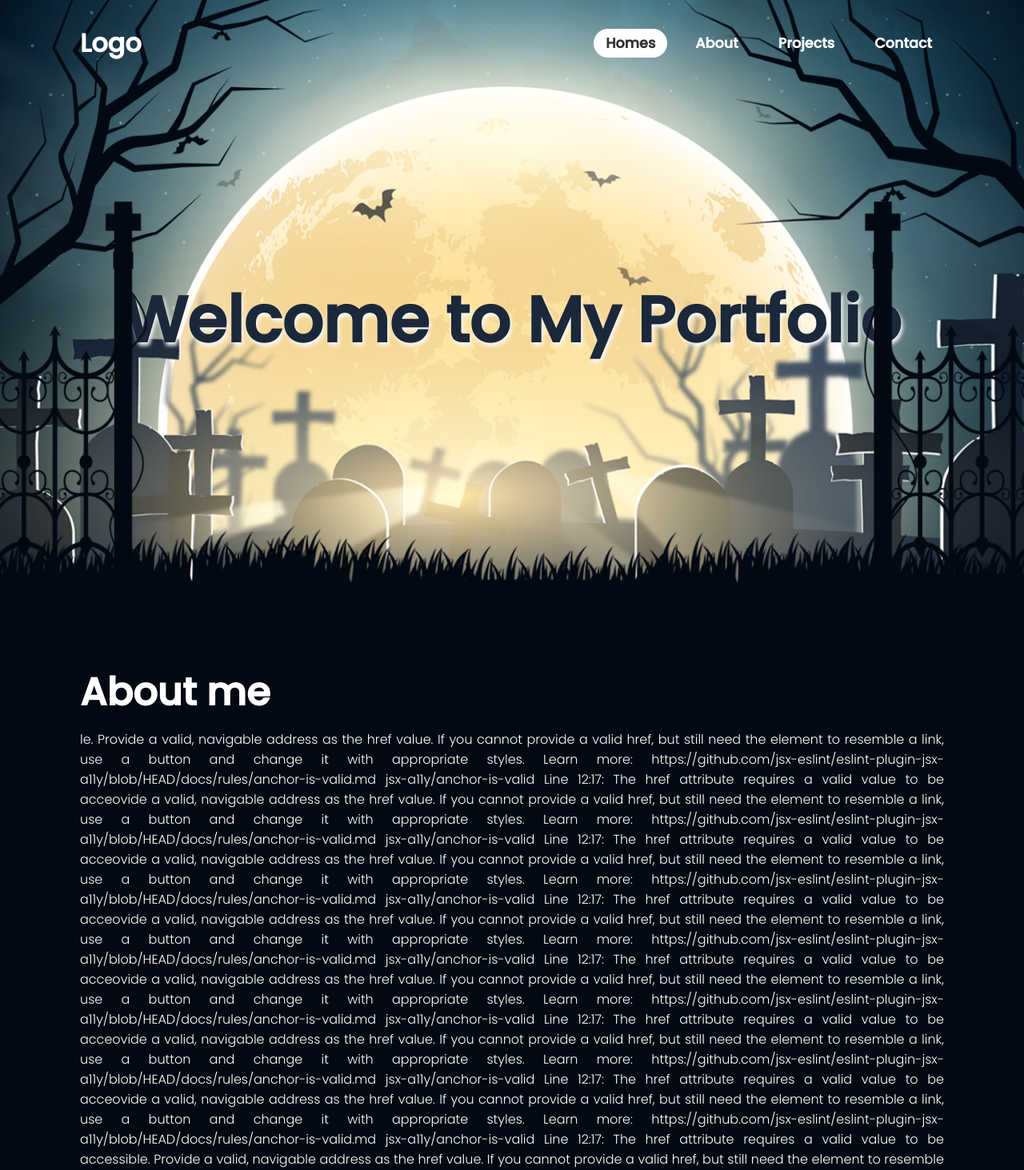
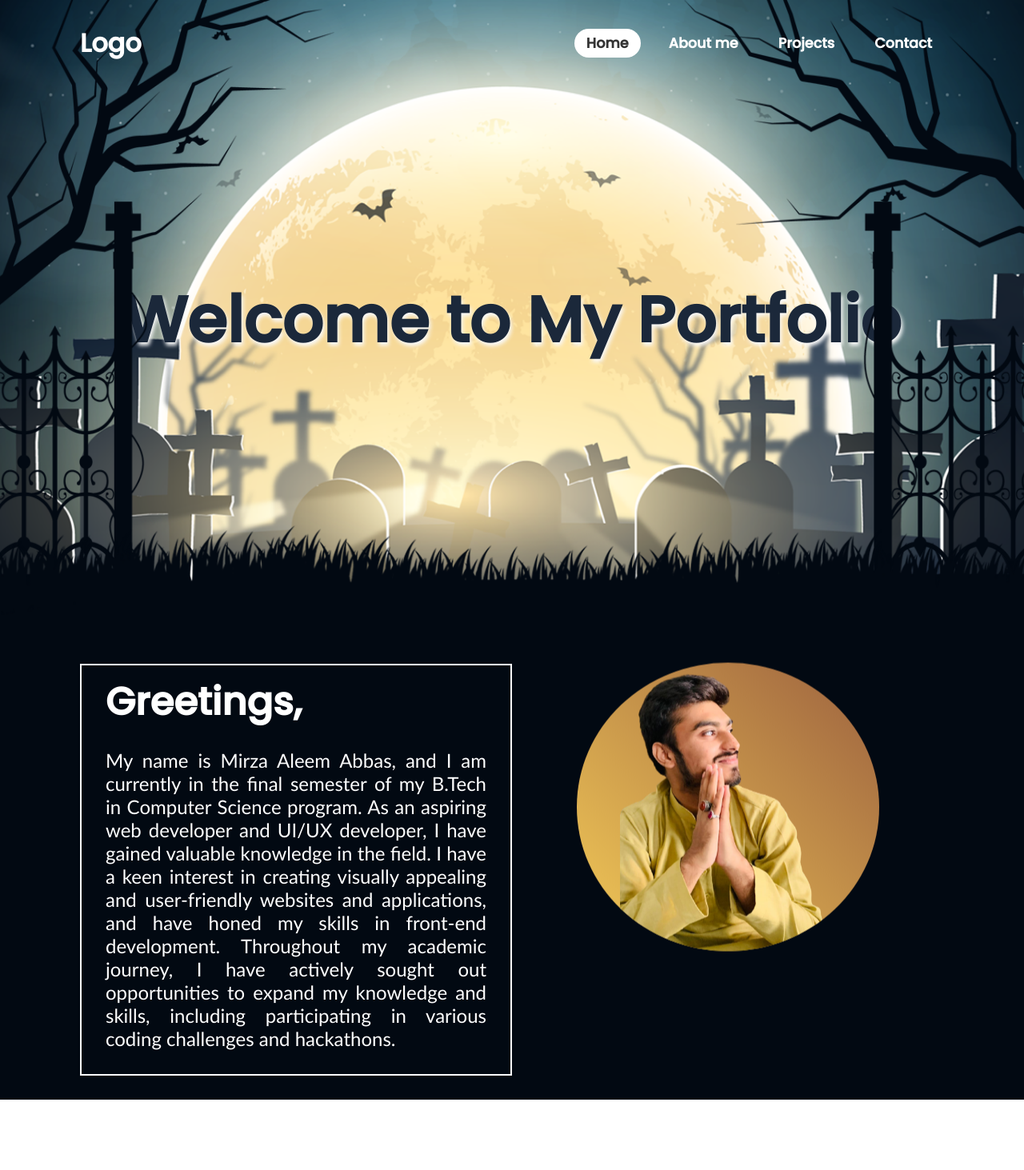
Before and after one commit to MirzaAleem/Portfolio2.0, a React (Create React App) app: page / in a window 1280 px wide. Shown: the top 1463 px of the page at 80% size. After the commit the page ends 1375 px from the top, so only its background shows below. Built offline with nearby package versions, Linux system fonts and the light colour scheme.

Commit message:
Created about component and added nav link feature

```diff
--- /dev/null
+++ b/src/App.css
@@ -0,0 +1,50 @@
+#navbar{
+    position: absolute;
+    top: 0;
+    left: 0;
+    width: 100%;
+    padding: 30px 100px;
+    z-index: 100;
+    display: flex;
+    align-items: center;
+    justify-content: space-between;
+}
+
+#logo{
+    font-size: 2em;
+    color: #fff;
+    user-select: none;
+}
+
+.nav_link{
+    position: relative;
+    font-size: 1.1em;
+    color: #fff;
+    font-weight: 600;
+    margin-left: 20px;
+    padding: 6px 15px;
+    text-decoration: none;
+    transition: 0.5s;
+}
+
+.nav_link:hover, .active{
+    color: #333;
+}
+
+.nav_link span{
+    position: absolute;
+    top: 0;
+    left: 0;
+    width: 100%;
+    height: 100%;
+    background: #fff;
+    border-radius: 30px;
+    z-index: -1;
+    opacity: 0;
+    transform: scale(0);
+    transition: 0.5s;
+}
+.nav_link:hover span, .active span{
+    transform: scale(1);
+    opacity: 1;
+}
--- a/src/App.js
+++ b/src/App.js
@@ -1,13 +1,9 @@
-import Home from "./components/Home/Home";
 import Navbar from "./components/Navbar/Navbar";
-import About from "./components/About/About";
 
 function App() {
   return (
     <div className="App">
     <Navbar/>
-    <Home/>
-    <About/>
     </div>
   );
 }
--- a/src/components/About/About.jsx
+++ b/src/components/About/About.jsx
@@ -3,15 +3,19 @@ import "./about.css"
 function About() {
   return (
     <div id="about">
-        <h2>About me</h2>
-        <p>le. Provide a valid, navigable address as the href value. If you cannot provide a valid href, but still need the element to resemble a link, use a button and change it with appropriate styles. Learn more: https://github.com/jsx-eslint/eslint-plugin-jsx-a11y/blob/HEAD/docs/rules/anchor-is-valid.md  jsx-a11y/anchor-is-valid
-Line 12:17:  The href attribute requires a valid value to be acceovide a valid, navigable address as the href value. If you cannot provide a valid href, but still need the element to resemble a link, use a button and change it with appropriate styles. Learn more: https://github.com/jsx-eslint/eslint-plugin-jsx-a11y/blob/HEAD/docs/rules/anchor-is-valid.md  jsx-a11y/anchor-is-valid
-Line 12:17:  The href attribute requires a valid value to be acceovide a valid, navigable address as the href value. If you cannot provide a valid href, but still need the element to resemble a link, use a button and change it with appropriate styles. Learn more: https://github.com/jsx-eslint/eslint-plugin-jsx-a11y/blob/HEAD/docs/rules/anchor-is-valid.md  jsx-a11y/anchor-is-valid
-Line 12:17:  The href attribute requires a valid value to be acceovide a valid, navigable address as the href value. If you cannot provide a valid href, but still need the element to resemble a link, use a button and change it with appropriate styles. Learn more: https://github.com/jsx-eslint/eslint-plugin-jsx-a11y/blob/HEAD/docs/rules/anchor-is-valid.md  jsx-a11y/anchor-is-valid
-Line 12:17:  The href attribute requires a valid value to be acceovide a valid, navigable address as the href value. If you cannot provide a valid href, but still need the element to resemble a link, use a button and change it with appropriate styles. Learn more: https://github.com/jsx-eslint/eslint-plugin-jsx-a11y/blob/HEAD/docs/rules/anchor-is-valid.md  jsx-a11y/anchor-is-valid
-Line 12:17:  The href attribute requires a valid value to be acceovide a valid, navigable address as the href value. If you cannot provide a valid href, but still need the element to resemble a link, use a button and change it with appropriate styles. Learn more: https://github.com/jsx-eslint/eslint-plugin-jsx-a11y/blob/HEAD/docs/rules/anchor-is-valid.md  jsx-a11y/anchor-is-valid
-Line 12:17:  The href attribute requires a valid value to be acceovide a valid, navigable address as the href value. If you cannot provide a valid href, but still need the element to resemble a link, use a button and change it with appropriate styles. Learn more: https://github.com/jsx-eslint/eslint-plugin-jsx-a11y/blob/HEAD/docs/rules/anchor-is-valid.md  jsx-a11y/anchor-is-valid
-Line 12:17:  The href attribute requires a valid value to be accessible. Provide a valid, navigable address as the href value. If you cannot provide a valid href, but still need the element to resemble a link, use a button and change it with appropriate styles. Learn more: https://github.com/jsx-eslint/eslint-plugin-jsx-a11y/blob/HEAD/docs/rules/anchor-is-valid.md  jsx-a11y/anchor-is-valid</p>
+        <div className="about-text">
+        <h2>Greetings,</h2>
+        <p>My name is Mirza Aleem Abbas, and I am currently in the final semester of my B.Tech in Computer Science program.
+           As an aspiring web developer and UI/UX developer, I have gained valuable knowledge in the field.
+           I have a keen interest in creating visually appealing and user-friendly websites and applications,
+           and have honed my skills in front-end development. Throughout my academic journey,
+           I have actively sought out opportunities to expand my knowledge and skills, including participating
+           in various coding challenges and hackathons.
+        </p>
+        </div>
+        <div className="about-me-image">
+        <img src="assets\images\me.png" alt="Me" className="floating-animation" />
+      </div>
     </div>
   )
 }
--- a/src/components/About/about.css
+++ b/src/components/About/about.css
@@ -2,17 +2,54 @@
     position: relative;
     background: #020912;
     padding: 30px 100px;
+    display: flex;
+}
+
+.about-text{
+    border: 2px solid white;
+    margin: 0;
+    padding: 10px;
+    width: 50%;
+    height: fit-content;
 }
 
 #about h2{
-    font-size: 3em;
+    font-size: 3rem;
     color: #fff;
-    margin-bottom: 10px;
+    margin-bottom: 2px;
+    padding-left: 20px;
 }
 
 #about p{
-    font-size: 1em;
+    padding: 20px;
+    font-size: 1.5em;
+    font-family: 'Gill Sans', 'Gill Sans MT', Calibri, 'Trebuchet MS', sans-serif;
     color: #fff;
     font-weight: 300;
     text-align: justify;
 }
+.about-me-image {
+    width: 50%;
+    text-align: center;
+  }
+
+  .about-me-image img {
+    background: linear-gradient(45deg, #f3ca57, #9c613f);
+    width: 70%;
+    height: 70%;
+    border-radius: 50%;
+    object-fit: contain;
+    animation: floating 3s ease-in-out infinite;
+  }
+
+  @keyframes floating {
+    0% {
+      transform: translateY(0);
+    }
+    50% {
+      transform: translateY(-10px);
+    }
+    100% {
+      transform: translateY(0);
+    }
+  }
--- a/src/components/Home/Home.jsx
+++ b/src/components/Home/Home.jsx
@@ -1,5 +1,5 @@
 import "./home.css";
-import { useEffect,useState } from "react";
+import { useEffect} from "react";
 
 function Home() {
 
--- a/src/components/Home/home.css
+++ b/src/components/Home/home.css
@@ -12,6 +12,7 @@
 
 #greet{
     position: absolute;
+    text-align: center;
     font-size: 5em;
     color: #1b283a;
     text-shadow: 2px 4px 5px #f9f9f9;
--- a/src/components/Navbar/Navbar.jsx
+++ b/src/components/Navbar/Navbar.jsx
@@ -1,16 +1,24 @@
+import About from "../About/About"
+import Home from "../Home/Home"
 import "./navbar.css"
 
 function Navbar() {
   return (
+    <>
     <header id="navbar">
             <h2 id="logo">Logo</h2>
             <nav id="nav">
-                <a className="nav_link active" href="#">Homes<span></span></a>
-                <a className="nav_link" href="#">About<span></span></a>
+              <ul>
+                <a className="nav_link active" href="#home">Home<span></span></a>
+                <a className="nav_link" href="#about">About me<span></span></a>
                 <a className="nav_link" href="#">Projects<span></span></a>
                 <a className="nav_link" href="#">Contact<span></span></a>
+              </ul>
             </nav>
     </header>
+    <Home id="home"/>
+    <About id="about"/>
+    </>
   )
 }
 
```
Also changed, not shown: public/assets/images/me.png (added), src/components/About/Project/Project.jsx (added), src/components/About/Project/project.css (added).
